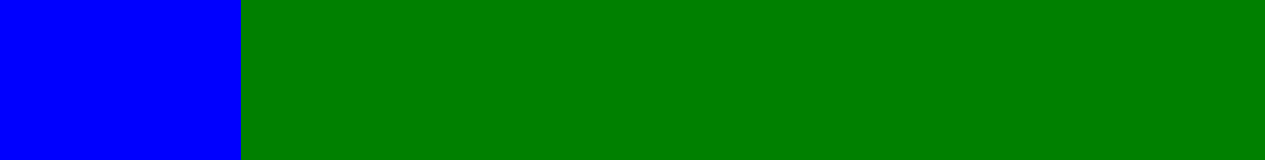
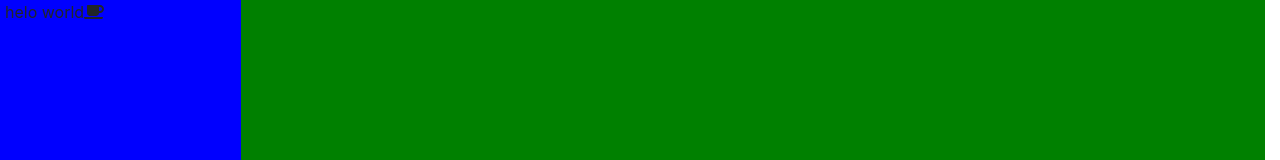
Before and after one commit to kingsoo123/twitter-clone, a React (Create React App) app: page / in a window 1280 px wide. Shown: the top 160 px of the page. Built offline with nearby package versions, Linux system fonts and the light colour scheme.

Commit message:
icons imported into project

```diff
--- a/package.json
+++ b/package.json
@@ -3,6 +3,7 @@
   "version": "0.1.0",
   "private": true,
   "dependencies": {
+    "@fortawesome/fontawesome-svg-core": "^1.2.34",
     "@fortawesome/free-solid-svg-icons": "^5.15.2",
     "@fortawesome/react-fontawesome": "^0.1.14",
     "@testing-library/jest-dom": "^5.11.4",
--- a/src/component/LeftComponent.jsx
+++ b/src/component/LeftComponent.jsx
@@ -1,13 +1,21 @@
 import React from 'react';
 import './style.css';
+import { FontAwesomeIcon } from '@fortawesome/react-fontawesome'
+
+import { faCoffee } from '@fortawesome/free-solid-svg-icons'
+
+const element = <FontAwesomeIcon icon={faCoffee} />
 
 const LeftComponent = ()=>{
     return(
-        <>
         <div className="leftComponent">
-        <i className="fab fa-twitter"></i>
+            <div>
+            helo world
+
+            {element}
+            </div>
+
         </div>
-        </>
     )
 }
 
--- a/src/component/style.css
+++ b/src/component/style.css
@@ -2,6 +2,7 @@
     width: 30%;
     height: 100vh;
     background-color: rebeccapurple;
+    padding-left: 20px;
 }
 .rightComponent{
     width: 30%;
@@ -14,23 +15,6 @@
     height: 100vh;
     background-color: green;
 }
-
-
-
-/* @media screen and (max-width: 1004px) {
-    .leftComponent {
-        width: 10%;
-        background-color: blue;
-    }
-
-    .rightComponent{
-        display: none;
-    }
-
-    .centerComponent{
-        width: 80%;
-    }
-  } */
 
 
   @media screen and (max-width: 500px) {
```
Also changed, not shown: 2 other files (tests, documents, lock files or other folders).
